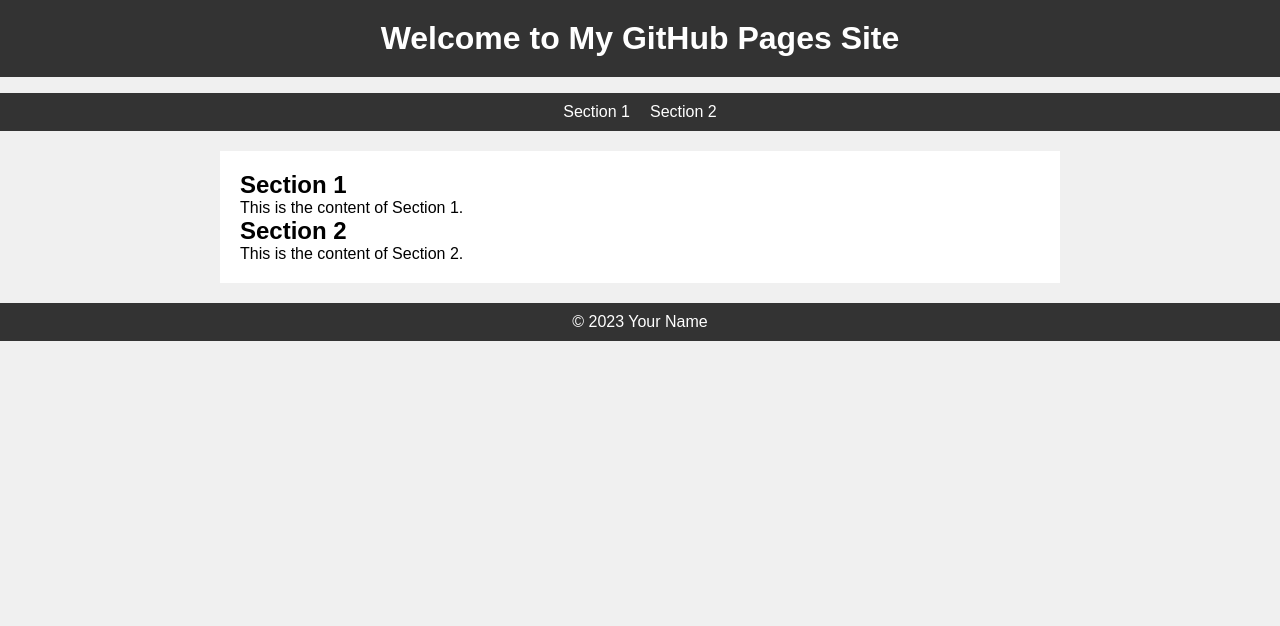
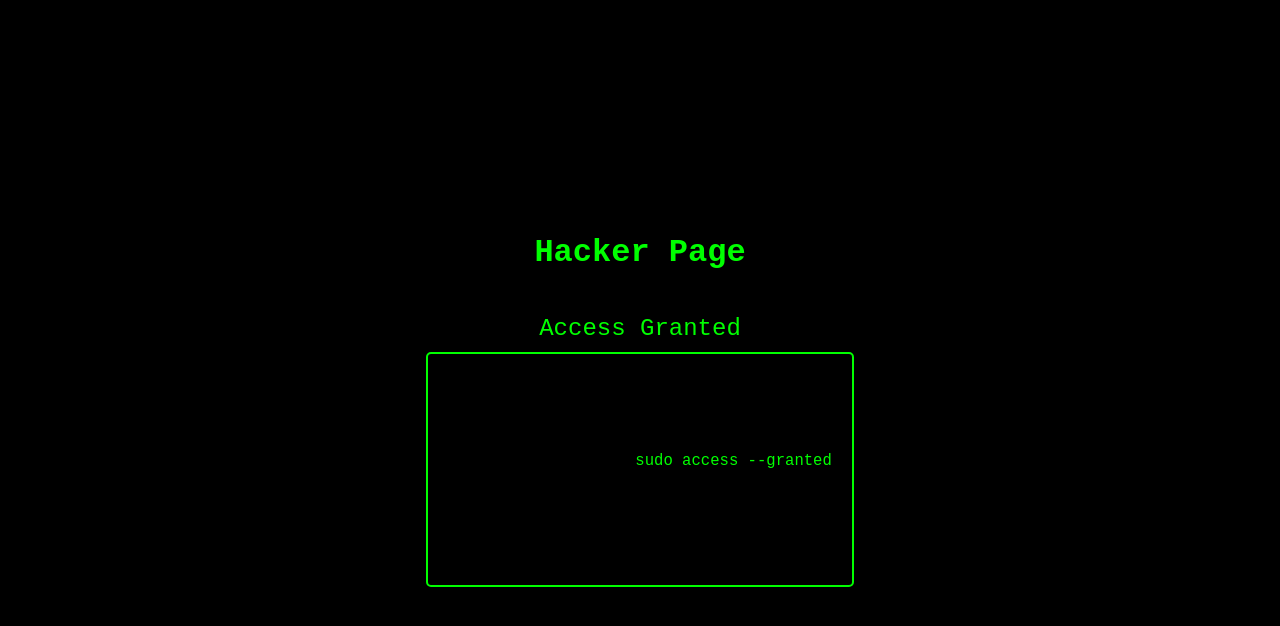
Before and after one commit to dzamine/dzamine.github.io, a plain HTML site: page index.html in a window 1280 px wide. Drawn offline with Linux system fonts and the light colour scheme.

Commit message:
Hacker page

```diff
--- a/index.html
+++ b/index.html
@@ -3,33 +3,20 @@
 <head>
     <meta charset="UTF-8">
     <meta name="viewport" content="width=device-width, initial-scale=1.0">
-    <title>Your GitHub Pages Site</title>
+    <title>Hacker Page</title>
     <link rel="stylesheet" href="style.css">
 </head>
 <body>
-    <header>
-        <h1>Welcome to My GitHub Pages Site</h1>
-    </header>
-    <nav>
-        <ul>
-            <li><a href="#section1">Section 1</a></li>
-            <li><a href="#section2">Section 2</a></li>
-            <!-- Add more navigation links as needed -->
-        </ul>
-    </nav>
-    <main>
-        <section id="section1">
-            <h2>Section 1</h2>
-            <p>This is the content of Section 1.</p>
-        </section>
-        <section id="section2">
-            <h2>Section 2</h2>
-            <p>This is the content of Section 2.</p>
-        </section>
-        <!-- Add more sections as needed -->
-    </main>
-    <footer>
-        <p>&copy; 2023 Your Name</p>
-    </footer>
+    <div class="hacker-container">
+        <h1 class="hacker-title">Hacker Page</h1>
+        <p class="hacker-message">Access Granted</p>
+        <div class="hacker-code">
+            <pre>
+                <code>
+                    sudo access --granted
+                </code>
+            </pre>
+        </div>
+    </div>
 </body>
 </html>
--- a/style.css
+++ b/style.css
@@ -1,52 +1,36 @@
-/* Reset some default styles */
-body, h1, h2, p {
+body {
+    background-color: #000;
+    color: #0f0;
+    font-family: 'Courier New', monospace;
+    text-align: center;
     margin: 0;
     padding: 0;
 }
 
-body {
-    font-family: Arial, sans-serif;
-    background-color: #f0f0f0;
+.hacker-container {
+    display: flex;
+    flex-direction: column;
+    align-items: center;
+    justify-content: center;
+    height: 100vh;
 }
 
-header {
-    background-color: #333;
-    color: #fff;
-    text-align: center;
-    padding: 20px;
+.hacker-title {
+    font-size: 2em;
+    margin-bottom: 20px;
 }
 
-nav ul {
-    list-style: none;
-    display: flex;
-    justify-content: center;
-    background-color: #333;
-    padding: 10px;
+.hacker-message {
+    font-size: 1.5em;
+    margin-bottom: 10px;
 }
 
-nav ul li {
-    margin-right: 20px;
+.hacker-code {
+    background-color: #000;
+    color: #0f0;
+    border: 2px solid #0f0;
+    padding: 20px;
+    border-radius: 5px;
+    white-space: pre-wrap;
+    font-size: 1.2em;
 }
-
-nav ul li:last-child {
-    margin-right: 0;
-}
-
-nav a {
-    text-decoration: none;
-    color: #fff;
-}
-
-main {
-    max-width: 800px;
-    margin: 20px auto;
-    padding: 20px;
-    background-color: #fff;
-}
-
-footer {
-    text-align: center;
-    background-color: #333;
-    color: #fff;
-    padding: 10px;
-}
```
